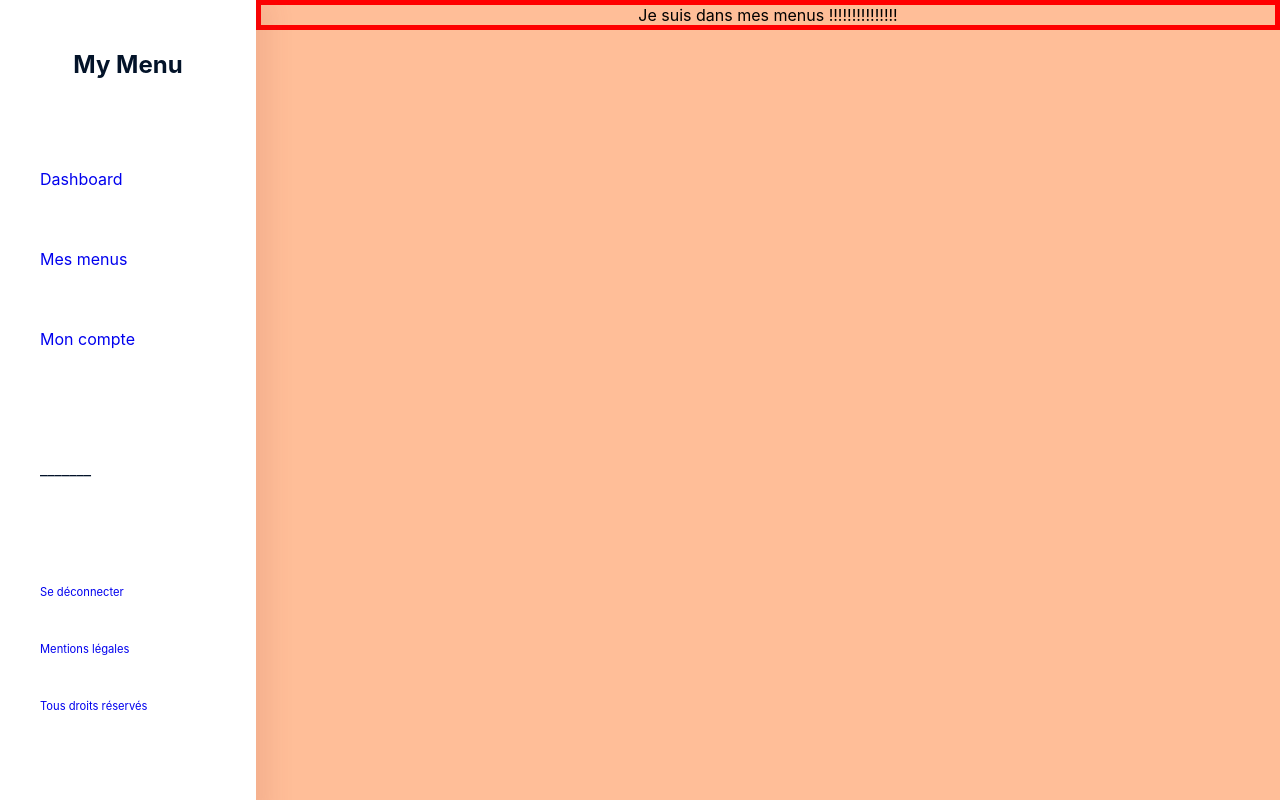
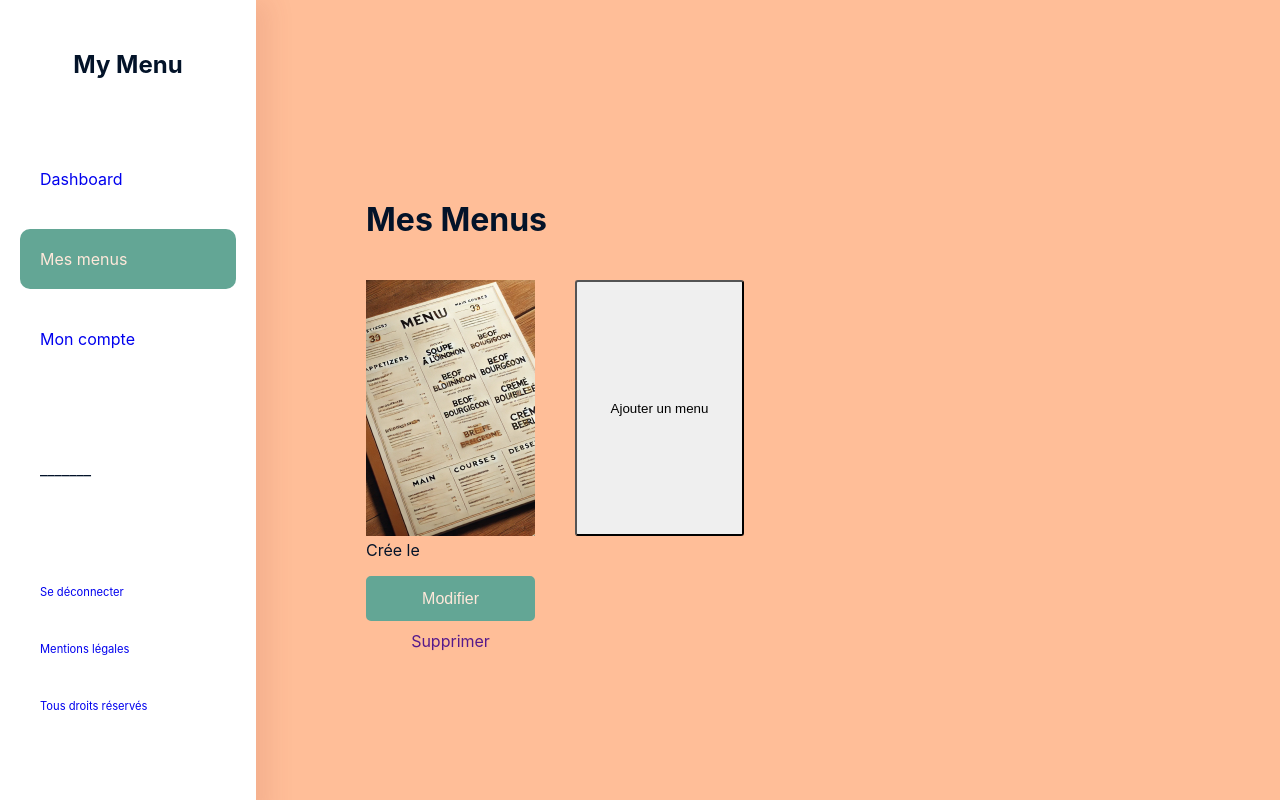
Before and after one commit to AurelienLeHyaric/My_Menu, a React (Create React App) app in the folder frontend/: page /dashboard/mesmenus in a window 1280 px wide. Built offline with nearby package versions, Linux system fonts and the light colour scheme.

Commit message:
mes menus

```diff
--- a/frontend/src/App.js
+++ b/frontend/src/App.js
@@ -6,6 +6,7 @@ import Dashboard from "./pages/DashboardPage"
 import MesMenus from "./pages/MenusPage"
 import MonRestaurant from "./pages/RestaurantPage"
 import MonCompte from "./pages/AccountPage"
+import AddMenuPage from "./pages/AddMenuPage"
 import "./App.scss"
 
 function App() {
@@ -17,8 +18,9 @@ function App() {
                {/* Route parent pour le DashboardLayout */}
                <Route path="/dashboard" element={<DashboardLayout />}>
                   {/* Sous-routes */}
-                  <Route index element={<Dashboard />} /> {/* Par défaut, redirige vers /dashboard */}
+                  <Route index element={<Dashboard />} />
                   <Route path="mesmenus" element={<MesMenus />} />
+                  <Route path="mesmenus/addmenu" element={<AddMenuPage />} />
                   <Route path="monrestaurant" element={<MonRestaurant />} />
                   <Route path="moncompte" element={<MonCompte />} />
                </Route>
--- a/frontend/src/components/DashboardBlog/DashboardBlog.jsx
+++ b/frontend/src/components/DashboardBlog/DashboardBlog.jsx
@@ -4,7 +4,9 @@ import "./DashboardBlog.scss"
 function DashboardBlog({ src, alt, title, onClick }) {
    return (
       <article className="dasharticle" onClick={onClick}>
-         <img className="dashimg" src={src} alt={alt} />
+         <div className="dasharticle-container">
+            <img className="dashimg" src={src} alt={alt} />
+         </div>
          <span className="dashtitle">{title}</span>
       </article>
    )
--- a/frontend/src/components/DashboardBlog/DashboardBlog.scss
+++ b/frontend/src/components/DashboardBlog/DashboardBlog.scss
@@ -8,27 +8,39 @@
    border-radius: 5px;
    margin: 12px;
    cursor: pointer;
+   overflow: hidden;
    background-color: white;
-   transition: box-shadow 0.3s ease, transform 0.3s ease;
+   transition: box-shadow 0.3s ease;
    box-shadow: 0px 4px 6px rgba(0, 0, 0, 0.1), 0px 1px 3px rgba(0, 0, 0, 0.08);
+
+   .dasharticle-container {
+      width: 100%;
+      height: 70%;
+      overflow: hidden;
+   }
 
    .dashimg {
       border-radius: 5px 5px 0 0;
-      width: 295px;
-      height: 65%;
+      width: 100%;
+      height: 100%;
       object-fit: cover;
+      transition: transform 0.3s ease;
    }
 
    .dashtitle {
       padding: 20px;
-      height: 35%;
+      height: 30%;
       font-size: 1.5vh;
       align-content: center;
+      background-color: white;
    }
 }
 
 .dasharticle:hover {
    /* Augmentation de l'ombre au survol */
    box-shadow: 0px 6px 8px rgba(0, 0, 0, 0.15), 0px 2px 4px rgba(0, 0, 0, 0.1);
+}
+
+.dashimg:hover {
    transform: scale(1.05);
 }
--- a/frontend/src/components/DashboardButton/DashboardButton.scss
+++ b/frontend/src/components/DashboardButton/DashboardButton.scss
@@ -1,3 +1,5 @@
+@import "../../styles/variables";
+
 .dashbutton {
    display: flex;
    flex-direction: column;
@@ -26,4 +28,5 @@
 .dashbutton:hover {
    box-shadow: 0px 6px 8px rgba(0, 0, 0, 0.15), 0px 2px 4px rgba(0, 0, 0, 0.1);
    transform: scale(1.05);
+   color: $color-tertiary;
 }
--- a/frontend/src/components/DashboardLayout/DashboardLayout.scss
+++ b/frontend/src/components/DashboardLayout/DashboardLayout.scss
@@ -1,4 +1,5 @@
 @import "../../styles/variables";
+
 .dashboard-layout {
    display: flex;
    height: 100vh;
--- a/frontend/src/components/DashboardMenu/DashboardMenu.jsx
+++ b/frontend/src/components/DashboardMenu/DashboardMenu.jsx
@@ -1,5 +1,5 @@
 import React from "react"
-import { Link } from "react-router-dom"
+import { NavLink } from "react-router-dom"
 import "./DashboardMenu.scss"
 
 function Menu() {
@@ -10,13 +10,19 @@ function Menu() {
          <div className="menu-sections">
             <ul>
                <li>
-                  <Link to="/dashboard">Dashboard</Link>
+                  <NavLink to="/dashboard" end className={({ isActive }) => (isActive ? "active-link" : "")}>
+                     Dashboard
+                  </NavLink>
                </li>
                <li>
-                  <Link to="/dashboard/mesmenus">Mes menus</Link>
+                  <NavLink to="/dashboard/mesmenus" className={({ isActive }) => (isActive ? "active-link" : "")}>
+                     Mes menus
+                  </NavLink>
                </li>
                <li>
-                  <Link to="/dashboard/moncompte">Mon compte</Link>
+                  <NavLink to="/dashboard/moncompte" className={({ isActive }) => (isActive ? "active-link" : "")}>
+                     Mon compte
+                  </NavLink>
                </li>
             </ul>
          </div>
@@ -24,13 +30,13 @@ function Menu() {
          <div className="menu-sections2">
             <ul>
                <li>
-                  <Link to="/dashboard/moncompte">Se déconnecter</Link>
+                  <NavLink to="/dashboard/moncompte">Se déconnecter</NavLink>
                </li>
                <li>
-                  <Link to="/dashboard/moncompte">Mentions légales</Link>
+                  <NavLink to="/dashboard/moncompte">Mentions légales</NavLink>
                </li>
                <li>
-                  <Link to="/dashboard/moncompte">Tous droits réservés</Link>
+                  <NavLink to="/dashboard/moncompte">Tous droits réservés</NavLink>
                </li>
             </ul>
          </div>
--- a/frontend/src/components/DashboardMenu/DashboardMenu.scss
+++ b/frontend/src/components/DashboardMenu/DashboardMenu.scss
@@ -34,7 +34,12 @@
          display: block;
          padding: 20px 0 20px 20px;
          text-decoration: none;
-         width: 100%;
+      }
+
+      .active-link {
+         background-color: $color-tertiary;
+         color: $color-light;
+         border-radius: 10px;
       }
    }
 
--- /dev/null
+++ b/frontend/src/pages/AddMenuPage.jsx
@@ -0,0 +1,13 @@
+import React from "react"
+import "./AddMenuPage.scss"
+
+function AddMenu() {
+   return (
+      <div className="menuspage">
+         <div className="first">Je suis dans mes menus !!!!!!!!!!!!!!!</div>
+         <div className="prevsection">Zone de prev !!!!!!!!!!!!!!!</div>
+      </div>
+   )
+}
+
+export default AddMenu
--- a/frontend/src/pages/DashboardPage.jsx
+++ b/frontend/src/pages/DashboardPage.jsx
@@ -1,5 +1,6 @@
 import React from "react"
 import "./DashboardPage.scss"
+import { useNavigate } from "react-router-dom"
 import DashboardButton from "../components/DashboardButton/DashboardButton"
 import DashboardBlog from "../components/DashboardBlog/DashboardBlog"
 import { FontAwesomeIcon } from "@fortawesome/react-fontawesome"
@@ -10,6 +11,11 @@ import { faPrint } from "@fortawesome/free-solid-svg-icons"
 import menuImage from "../assets/images/menu.webp"
 
 function Dashboard() {
+   const navigate = useNavigate()
+
+   const handleAddMenuClick = () => {
+      navigate("/dashboard/mesmenus/addmenu")
+   }
    return (
       <div className="dashboard">
          <div className="dashboard-welcome">
@@ -19,7 +25,7 @@ function Dashboard() {
             </h1>
          </div>
          <div className="dashboard-button"></div>
-         <DashboardButton text="Créer un menu" icon={faFileLines} />
+         <DashboardButton text="Créer un menu" icon={faFileLines} onClick={handleAddMenuClick} />
          <DashboardButton text="Diffuser un menu" icon={faShareFromSquare} />
          <DashboardButton text="Imprimer un menu" icon={faPrint} />
          <div className="dashboard-h3">
--- a/frontend/src/pages/MenusPage.jsx
+++ b/frontend/src/pages/MenusPage.jsx
@@ -1,8 +1,33 @@
 import React from "react"
+import { useNavigate } from "react-router-dom"
 import "./MenusPage.scss"
+import Button from "../components/Button/Button"
+import menuImage from "../assets/images/menu.webp"
 
 function MesMenus() {
-   return <div className="mesmenus">Je suis dans mes menus !!!!!!!!!!!!!!!</div>
+   const navigate = useNavigate()
+
+   const handleAddMenuClick = () => {
+      navigate("/dashboard/mesmenus/addmenu")
+   }
+   return (
+      <div className="menuspage">
+         <h1>Mes Menus</h1>
+         <div className="menuzone">
+            <div className="menus">
+               <article>
+                  <img src={menuImage} alt="Menu" />
+                  <p>Crée le </p>
+                  <Button text="Modifier" variant="primary" />
+                  <a href="">Supprimer</a>
+               </article>
+            </div>
+            <button className="addmenu" onClick={handleAddMenuClick}>
+               Ajouter un menu
+            </button>
+         </div>
+      </div>
+   )
 }
 
 export default MesMenus
--- a/frontend/src/pages/MenusPage.scss
+++ b/frontend/src/pages/MenusPage.scss
@@ -1,4 +1,55 @@
-.mesmenus {
-   color: black;
-   border: 5px solid red;
+@import "../styles/variables";
+
+.menuspage {
+   margin: 200px 20px 20px 110px;
+
+   h1 {
+      text-align: left;
+   }
+   .menuzone {
+      display: flex;
+   }
+   .menus {
+      flex-direction: column;
+
+      margin: 20px 40px 20px 0;
+
+      article {
+         width: 169px;
+
+         img {
+            width: 169px;
+            height: 256px;
+            object-fit: cover;
+         }
+
+         button {
+            height: 45px;
+            width: 169px;
+            margin-bottom: 10px;
+         }
+
+         p {
+            margin-top: 0;
+            text-align: left;
+         }
+
+         a {
+            text-decoration: none;
+         }
+      }
+   }
+
+   .addmenu {
+      margin-top: 20px;
+      width: 169px;
+      height: 256px;
+      border-radius: 3px;
+      cursor: pointer;
+
+      &:hover {
+         color: $color-tertiary;
+         font-weight: bold;
+      }
+   }
 }
```
Also changed, not shown: frontend/src/pages/AddMenuPage.scss (added).
